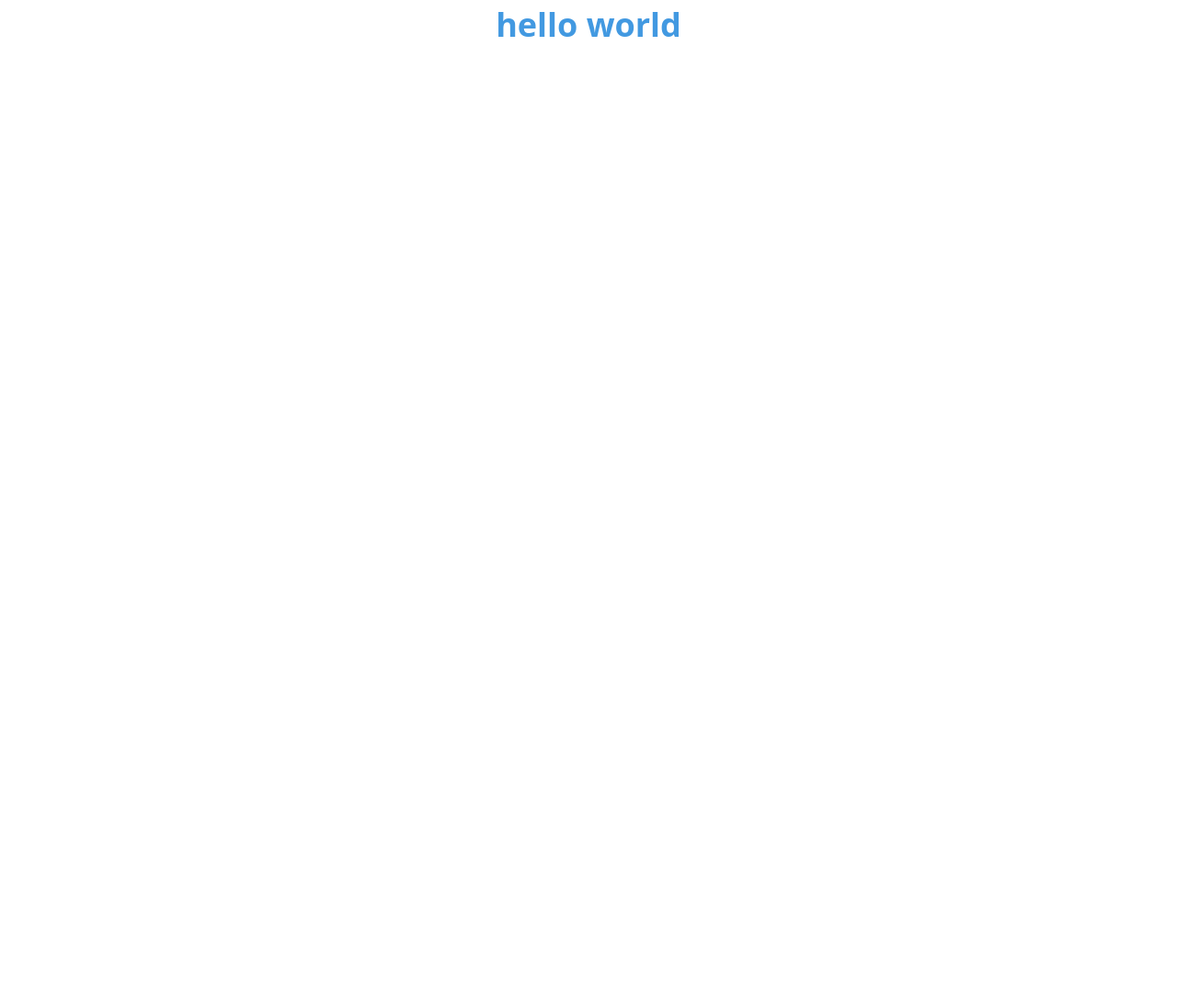
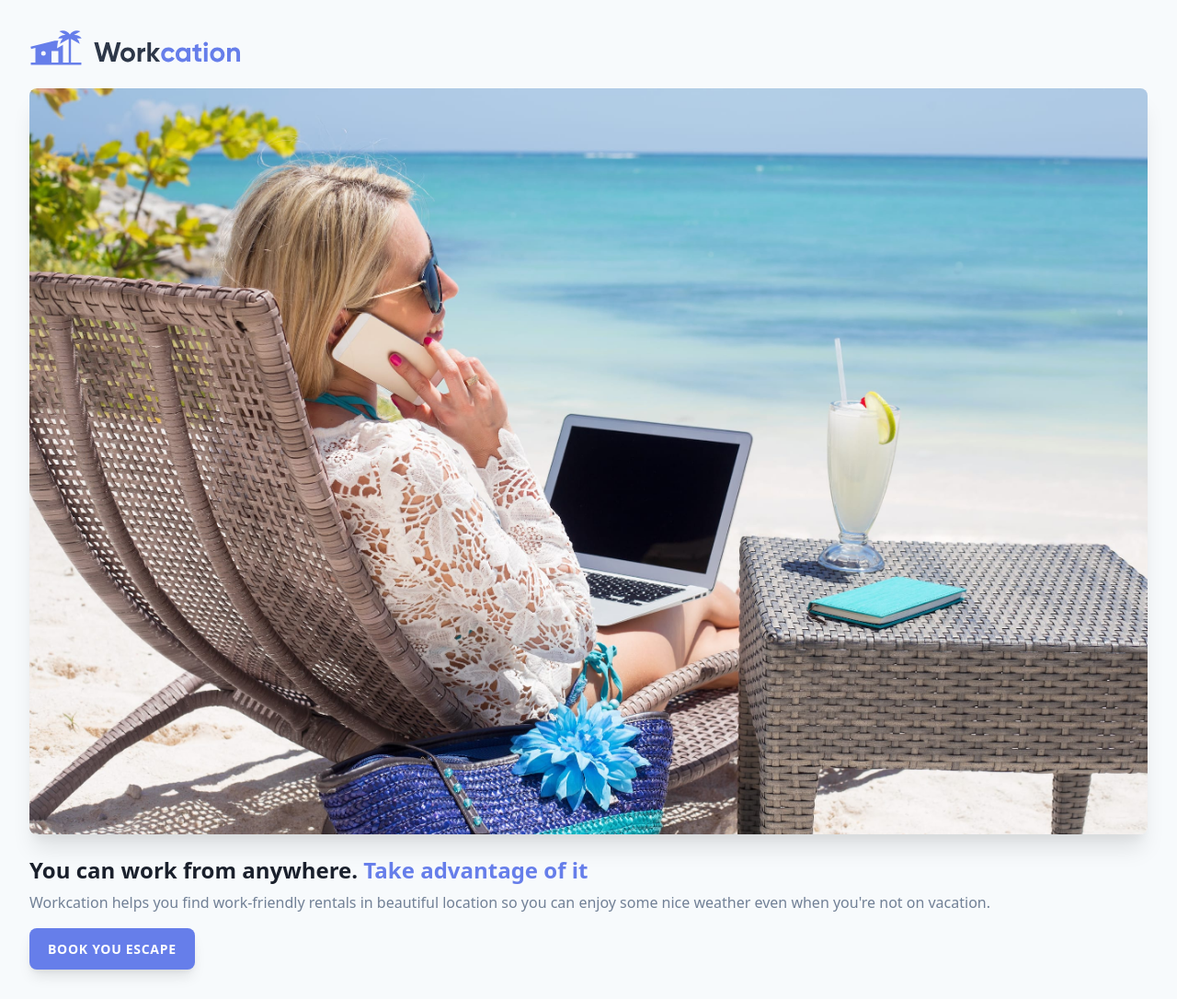
Before and after one commit to restaadiputra/tailwind-tutorial, a website: page public/index.html in a window 1280 px wide. Shown: the whole page at 92% size. Before the commit the page ends 800 px from the top, so only its background shows below. Drawn offline with nearby package versions, Linux system fonts and the light colour scheme; files that its build step writes are made by us from their sources.

Commit message:
Add workcation page

```diff
--- a/public/index.html
+++ b/public/index.html
@@ -3,10 +3,21 @@
 <head>
   <meta charset="UTF-8">
   <meta name="viewport" content="width=device-width, initial-scale=1.0">
-  <link rel="stylesheet" href="/build/tailwind.css">
+  <link rel="stylesheet" href="build/tailwind.css">
   <title>Document</title>
 </head>
-<body>
-  <h1 class="text-4xl font-bold text-center text-blue-500">hello world</h1>
-</body>
+<body class="bg-gray-100">
+  <div class="p-8">
+    <img class="h-10" src="img/logo.svg" alt="Workcation" />
+    <img class="mt-6 rounded-lg shadow-xl" src="img/beach-work.jpg" alt="Woman workcationing" />
+    <h1 class="mt-6 text-2xl font-bold text-gray-900 leading-tight">
+      You can work from anywhere. <span class="text-indigo-500">Take advantage of it</span>
+    </h1>
+    <p class="mt-2 text-gray-600">
+      Workcation helps you find work-friendly rentals in beautiful location so you can enjoy some nice weather even when you're not on vacation.
+    </p>
+    <div class="mt-4">
+      <a href="#" class="inline-block bg-indigo-500 text-white px-5 py-3 rounded-lg shadow-lg uppercase tracking-wider font-semibold text-sm">Book you escape</a>
+    </div>
+  </div>
 </html>
```
Also changed, not shown: public/img/beach-work.jpg (added), public/img/logo.svg (added).
